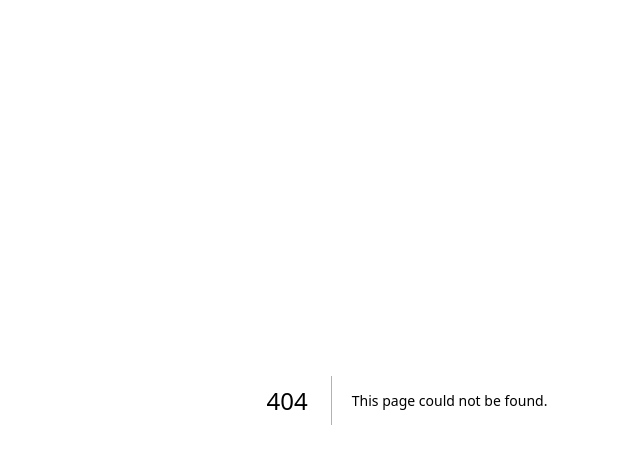
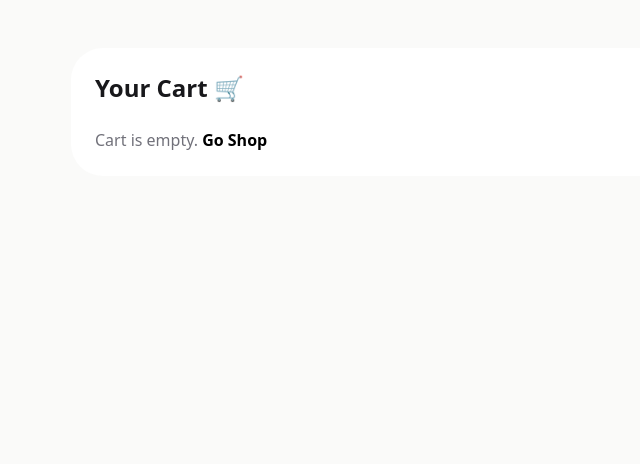
Before and after one commit to Kabfolab/e-commerce, a Next.js app in the folder frontend/: page /cart in a window 1280 px wide. Before the commit this address had no page. Shown: the top 464 px of the page, without its empty margins (233-873 px from the left). Built offline with nearby package versions, Linux system fonts and the light colour scheme.

Commit message:
Implement CartPage component for shopping cart

```diff
--- /dev/null
+++ b/frontend/app/cart/page.tsx
@@ -0,0 +1,35 @@
+"use client";
+import { useEffect, useState } from "react";
+
+export default function CartPage() {
+  const [cart, setCart] = useState<any[]>([]);
+
+  useEffect(() => { setCart(JSON.parse(localStorage.getItem("cart") || "[]")); }, []);
+
+  const total = cart.reduce((sum, item) => sum + (item.price || 0), 0);
+  const removeItem = (index: number) => {
+    const newCart = cart.filter((_, i) => i !== index);
+    setCart(newCart);
+    localStorage.setItem("cart", JSON.stringify(newCart));
+  };
+
+  return (
+    <div className="min-h-screen bg-[#fafaf9] p-4">
+      <div className="max-w-2xl mx-auto bg-white rounded-[2rem] p-6 mt-8">
+        <h1 className="text-2xl font-extrabold">Your Cart 🛒</h1>
+        {cart.length === 0 ? <p className="mt-6 text-zinc-500">Cart is empty. <a href="/shop" className="font-bold text-black">Go Shop</a></p> : <>
+          <div className="mt-6 space-y-3">
+            {cart.map((item, i) => (
+              <div key={i} className="flex justify-between items-center bg-zinc-50 p-3 rounded-xl">
+                <span className="font-bold">{item.name}</span>
+                <div className="flex gap-3 items-center"><span>₦{item.price}</span><button onClick={() => removeItem(i)} className="text-red-500 font-bold">X</button></div>
+              </div>
+            ))}
+          </div>
+          <div className="border-t mt-6 pt-4 flex justify-between font-extrabold text-lg"><span>Total:</span><span>₦{total.toLocaleString()}</span></div>
+          <a href="/checkout" className="block w-full mt-6 bg-black text-white text-center py-3 rounded-full font-bold no-underline">Checkout</a>
+        </>}
+      </div>
+    </div>
+  )
+}
```
